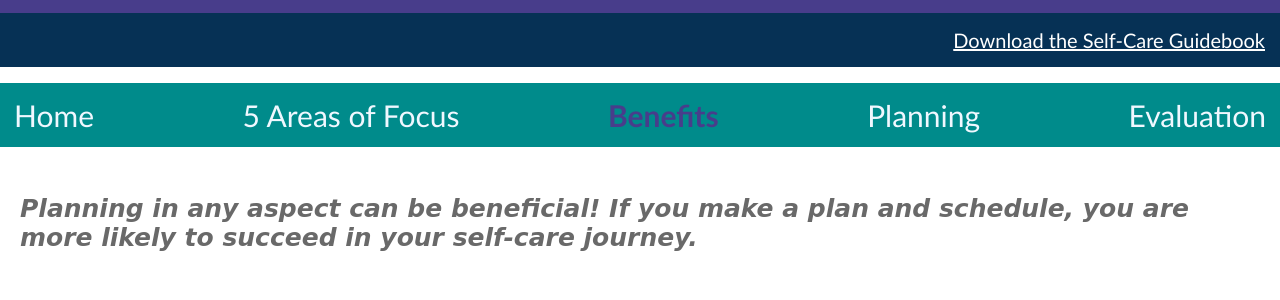
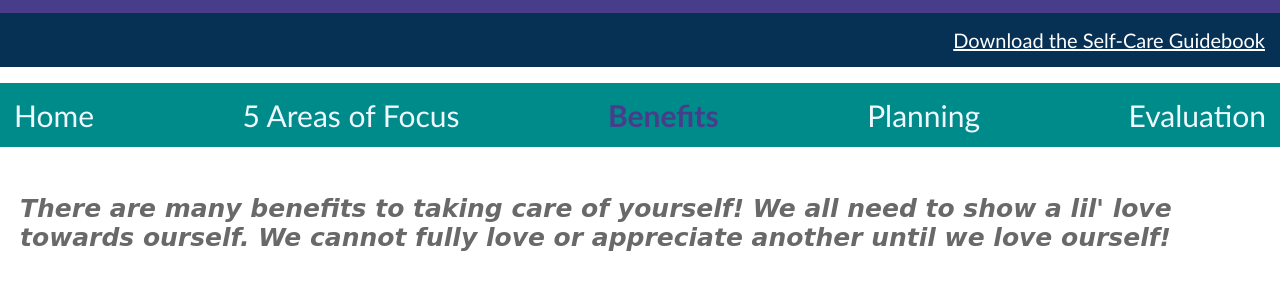
Before and after one commit to svehnon/Assignment2, a plain HTML site: page benefits.html in a window 1280 px wide. Shown: the part 132-432 px from the top of the page. Drawn offline with Linux system fonts and the light colour scheme.

Commit message:
Update benefits.html

```diff
--- a/benefits.html
+++ b/benefits.html
@@ -33,8 +33,7 @@
   </nav>
 
   <main>
-    <h2> Planning in any aspect can be beneficial! If you make a plan and schedule, you are more likely to succeed in
-      your self-care journey. </h2>
+    <h2> There are many benefits to taking care of yourself! We all need to show a lil' love towards ourself. We cannot fully love or appreciate another until we love ourself! </h2>
     <!-- BENEFITS ------------------------------------------->
     <!-- <section class="container2"> -->
     <section>
```
